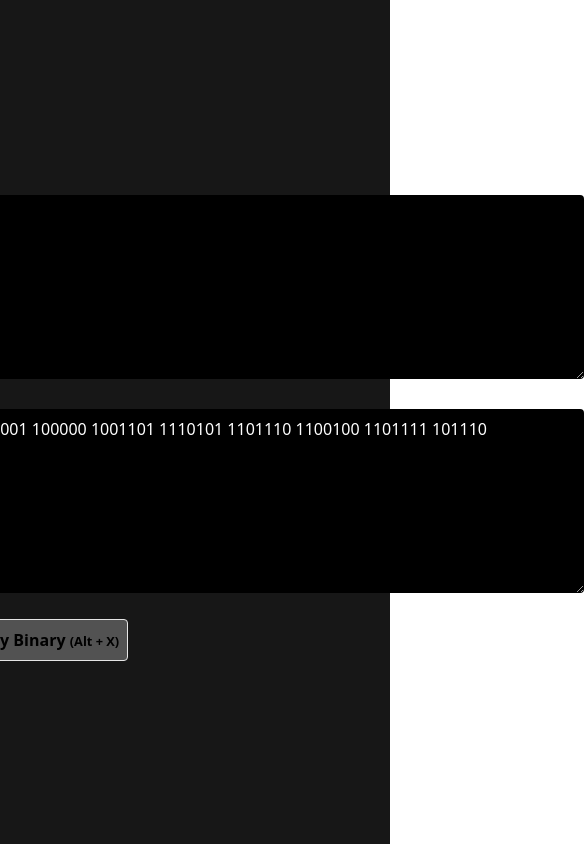
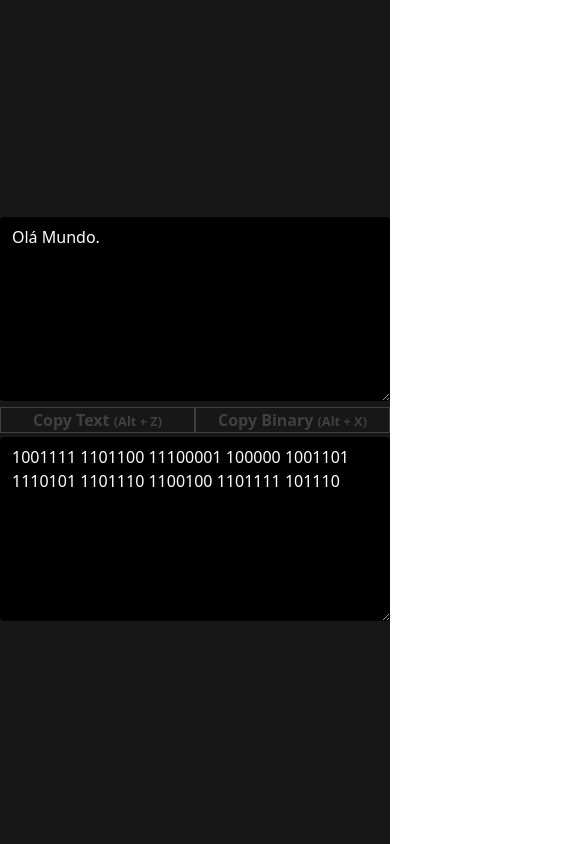
Before and after one commit to codigoisaac/binary-shift, a React (Create React App) app: page / in a window 390 px wide. Shown: the whole page, 584 px wide, since content can reach past the window. Built offline with nearby package versions, Linux system fonts and the light colour scheme.

Commit message:
Responsive and style for buttons

```diff
--- a/src/App.js
+++ b/src/App.js
@@ -5,7 +5,7 @@ import './index.css';
 function App() {
   return (
     <div className="flex justify-center min-h-screen items-center bg-neutral-900">
-      <div className="">
+      <div className="w-screen md:w-9/12 lg:w-5/12">
         <Form />
       </div>
     </div>
--- a/src/components/Button.js
+++ b/src/components/Button.js
@@ -1,11 +1,9 @@
 import React from 'react';
 
-export const Button = ({ text, keys, click, firstOrLast }) => {
+export const Button = ({ text, keys, click }) => {
   return (
     <button
-      className={`text-black font-bold border border-neutral-200 p-2 rounded bg-neutral-600 ${
-        firstOrLast ? 'mx-0' : 'mx-2'
-      }`}
+      className={`text-neutral-700 font-bold border border-neutral-700 p-0 w-full hover:bg-neutral-300`}
       onClick={click}
     >
       {text} <small className="font-semibold">({keys})</small>
--- a/src/features/shifter/Form.js
+++ b/src/features/shifter/Form.js
@@ -27,21 +27,26 @@ export const Form = () => {
   return (
     <div>
       <TextField />
-      <BinaryField />
 
-      <div className="mt-2">
+      <div className="flex items-center mb-1">
+        <div className="w-full">
           <Button
             text="Copy Text"
             keys="Alt + Z"
             click={() => copy(shift.text)}
-          firstOrLast
           />
+        </div>
+
+        <div className="w-full">
           <Button
             text="Copy Binary"
             keys="Alt + X"
             click={() => copy(shift.binary)}
           />
         </div>
+      </div>
+
+      <BinaryField />
     </div>
   );
 };
--- a/src/features/shifter/Input.js
+++ b/src/features/shifter/Input.js
@@ -6,9 +6,8 @@ export const TextArea = ({ val, onChange }) => {
       <textarea
         onChange={onChange}
         defaultValue={val}
-        cols="80"
         rows="7"
-        className="py-2 px-3 my-3 rounded bg-black text-white"
+        className="py-2 px-3 m-0 rounded bg-black text-white w-full"
       ></textarea>
     </div>
   );
```
Lines whose indentation alone changed are shown as unchanged.
